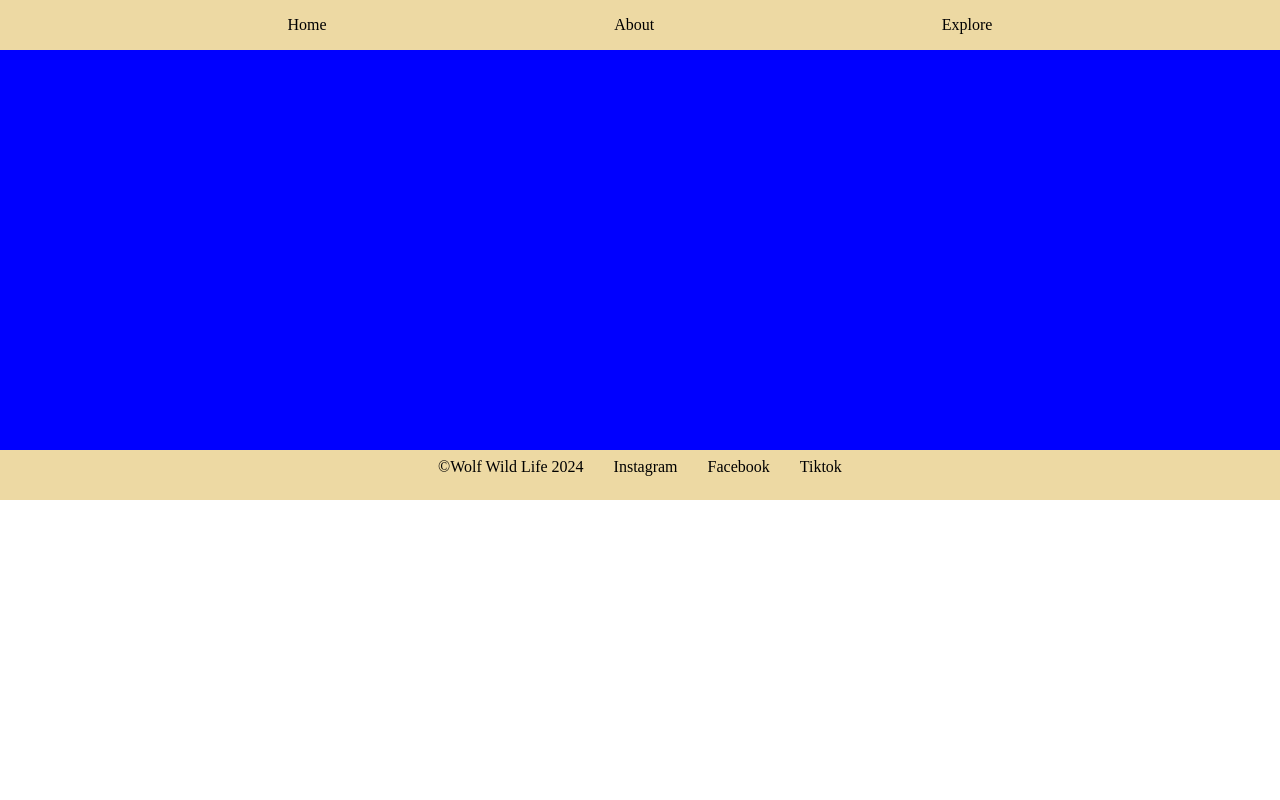
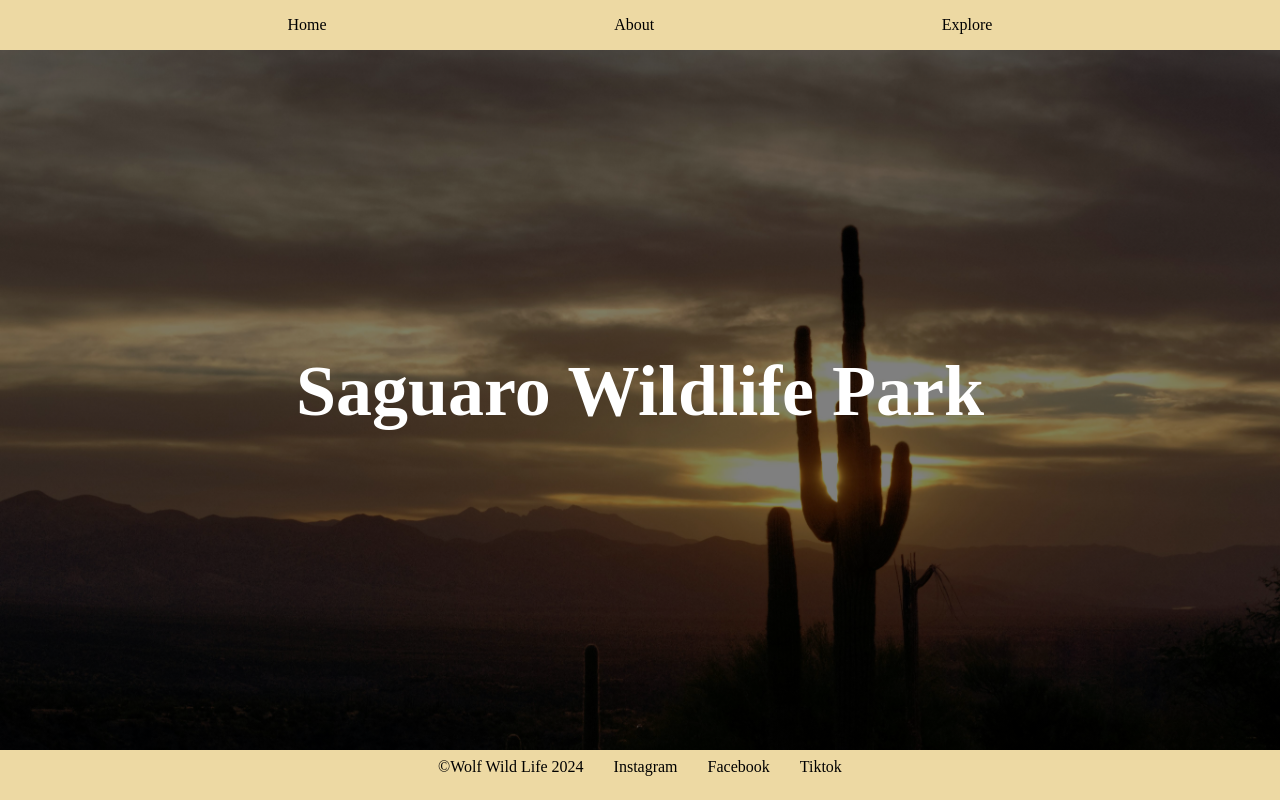
Before and after one commit to wkosso/N317-Spikey-Cactus, a Next.js app: page / in a window 1280 px wide. Built offline with nearby package versions, Linux system fonts and the light colour scheme.

Commit message:
on home page completed image banner

```diff
--- a/src/app/page.js
+++ b/src/app/page.js
@@ -5,7 +5,9 @@ import PageStyles from './page.module.css';
 export default function Home() {
   return (
     <main>
-      <div className={PageStyles.homeBanner}></div>
+      <div className={PageStyles.homeBanner}>
+        <h1 className={PageStyles.homeBannerTitle}>Saguaro Wildlife Park</h1>
+      </div>
     </main>
   );
 }
--- a/src/app/page.module.css
+++ b/src/app/page.module.css
@@ -11,8 +11,19 @@
 }
 
 
-.homeBanner{
+.homeBanner {
     width: 100%;
-    height: 400px;
-    background-color: blue;
+    height: 700px;
+    background: linear-gradient(rgba(0, 0, 0, 0.5), rgba(0, 0, 0, 0.5)),
+                url('./images/cact-sunset.jpg');
+    background-position: center;
+    background-repeat: no-repeat;
+    background-size: cover;
 }
+
+.homeBannerTitle{
+    text-align: center;
+    padding-top: 300px;
+    font-size: 72px;
+    color: white;
+}
```
